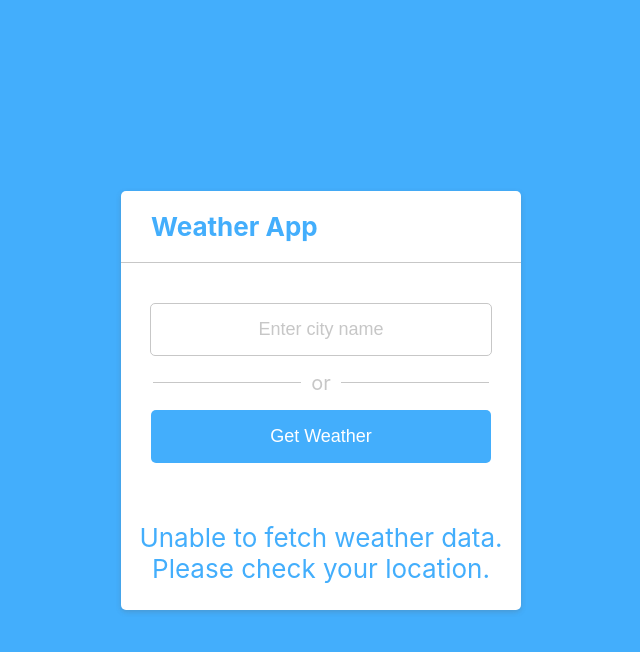
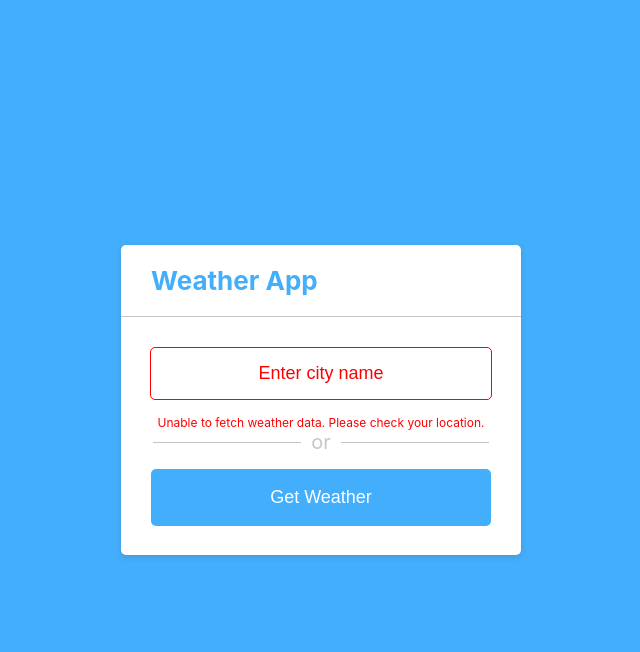
Before and after one commit to om2137/HB-assignment, a React (Create React App) app: page / in a window 1280 px wide. Both pictures are taken after a click on the button "Get Weather". Shown: the top 652 px of the page, without its empty margins (319-959 px from the left). Built offline with nearby package versions, Linux system fonts and the light colour scheme; no server answers.

Commit message:
error handeling shake animation on error

```diff
--- a/src/App.css
+++ b/src/App.css
@@ -1,4 +1,3 @@
-
 body {
   height: 100vh;
   width: 100%;
@@ -41,13 +40,12 @@ body {
   font-weight: bold;
   color: #43aefc;
   padding: 20px 30px;
-  margin-bottom: 20px;
+  margin-bottom: 10px;
   text-align: left;
   border-bottom: 2px;
   border-bottom: 1px solid #c7c7c7;
 
 }
-
 .search-loc{
   width: 100%;
 }
@@ -55,8 +53,9 @@ body {
   color: #c7c7c7;
   opacity: 1;
 }
-::-ms-input-placeholder {
+.search:focus::placeholder{
   color: #c7c7c7;
+  opacity: 1;
 }
 .search, .search:focus {
   padding: 15px 10px;
@@ -179,3 +178,28 @@ body {
 .loading-screen{
   padding: 80px;
 }
+/* error shake animation */
+@keyframes shake {
+  0%, 100% {
+    transform: translateX(0);
+  }
+  10%, 30%, 50%, 70%, 90% {
+    transform: translateX(-10px);
+  }
+  20%, 40%, 60%, 80% {
+    transform: translateX(10px);
+  }
+}
+.shake {
+  animation: shake 0.5s ease-in-out;
+}
+.error{
+  border: 1px solid red;
+}
+.error::placeholder {
+  color: red;
+}
+.err{
+  font-size: calc(4px + 1vmin);
+  color: red;
+}
--- a/src/components/weather.js
+++ b/src/components/weather.js
@@ -25,7 +25,7 @@ const Weather = () => {
   const getWeather = async () => {
     try {
       setLoading(true);
-
+      setError('');
       const response = await axios.get(
         `https://maps.googleapis.com/maps/api/geocode/json?address=${location}&key=${API_KEYG}`
       );
@@ -41,6 +41,7 @@ const Weather = () => {
         setError('');
       } else {
         setWeatherData(null);
+        setLocation('')
         setError('Location not found. Please check your input.');
       }
     } catch (err) {
@@ -85,10 +86,25 @@ const Weather = () => {
     }
   }, [weatherData]);
 
+  // shake animation
+  useEffect(() => {
+    if (error) {
+      const searchBar = document.getElementById('searchBar');
+      searchBar.classList.add('shake');
+
+      const onAnimationEnd = () => {
+        searchBar.classList.remove('shake');
+        searchBar.removeEventListener('animationend', onAnimationEnd);
+      };
+
+      searchBar.addEventListener('animationend', onAnimationEnd);
+    }
+
+  }, [error]);
+  // loading screen
   const LoadingScreen = () => (
     <div className="loading-screen">
       <p><RingLoader color="#43aefc" size={100}/></p>
-
     </div>
   );
   return (
@@ -98,9 +114,10 @@ const Weather = () => {
                 <div className='title'>Weather App</div>
                 <div className='search-loc'>
                     <input
+                        id="searchBar"
                         type="text"
                         value={location}
-                        className='search'
+                        className={`search ${error ? 'error' : ''}`}
                         onChange={(e) => setLocation(e.target.value)}
                         onKeyDown={(e) => {
                           if (e.key === 'Enter') {
@@ -109,14 +126,14 @@ const Weather = () => {
                         }}
                         placeholder="Enter city name"
                     />
-                <div className="or"> or </div>
-                <button className='get-button' onClick={getWeather} disabled={loading}>
-                    Get Weather
-                </button>
+                    {error && <div className='err'>{error}</div>}
+                  <div className="or"> or </div>
+                  <button className='get-button' onClick={getWeather} disabled={loading}>
+                      Get Weather
+                  </button>
                 </div>
             </div>
         }
-      {error && <p>{error}</p>}
       {loading && <LoadingScreen />}
       {weatherData && (
         <div className='data'>
```
